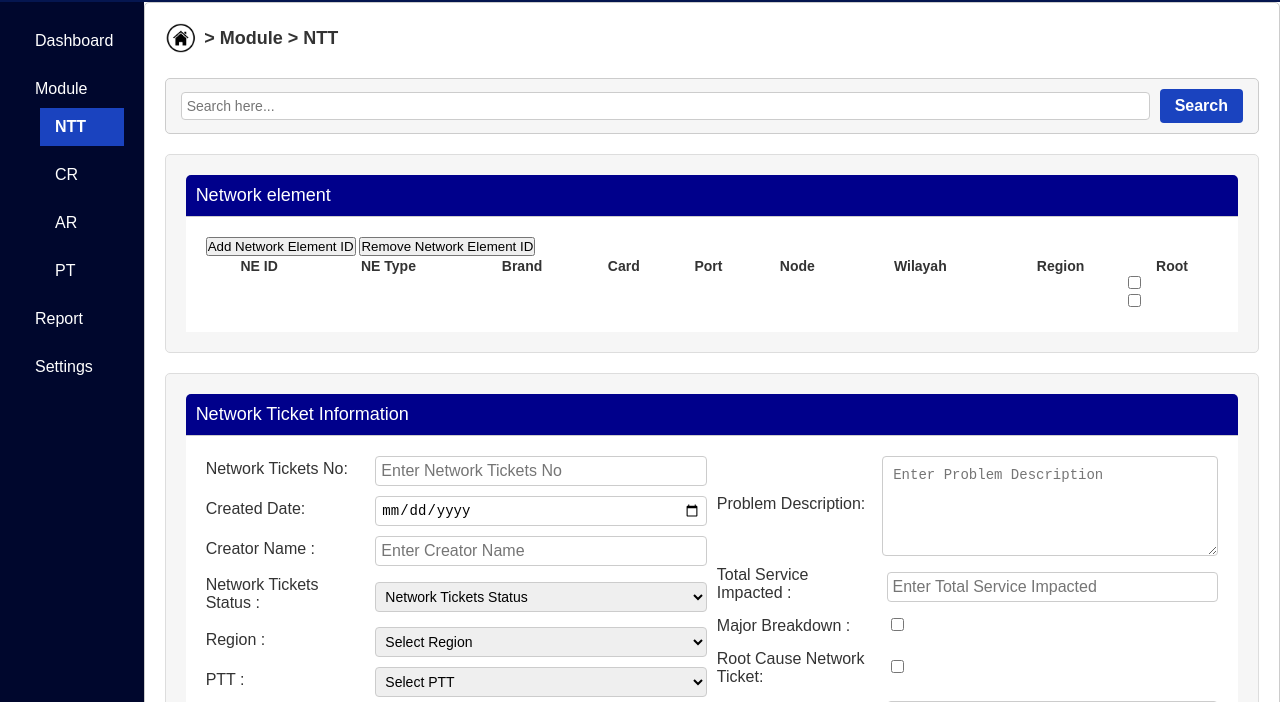
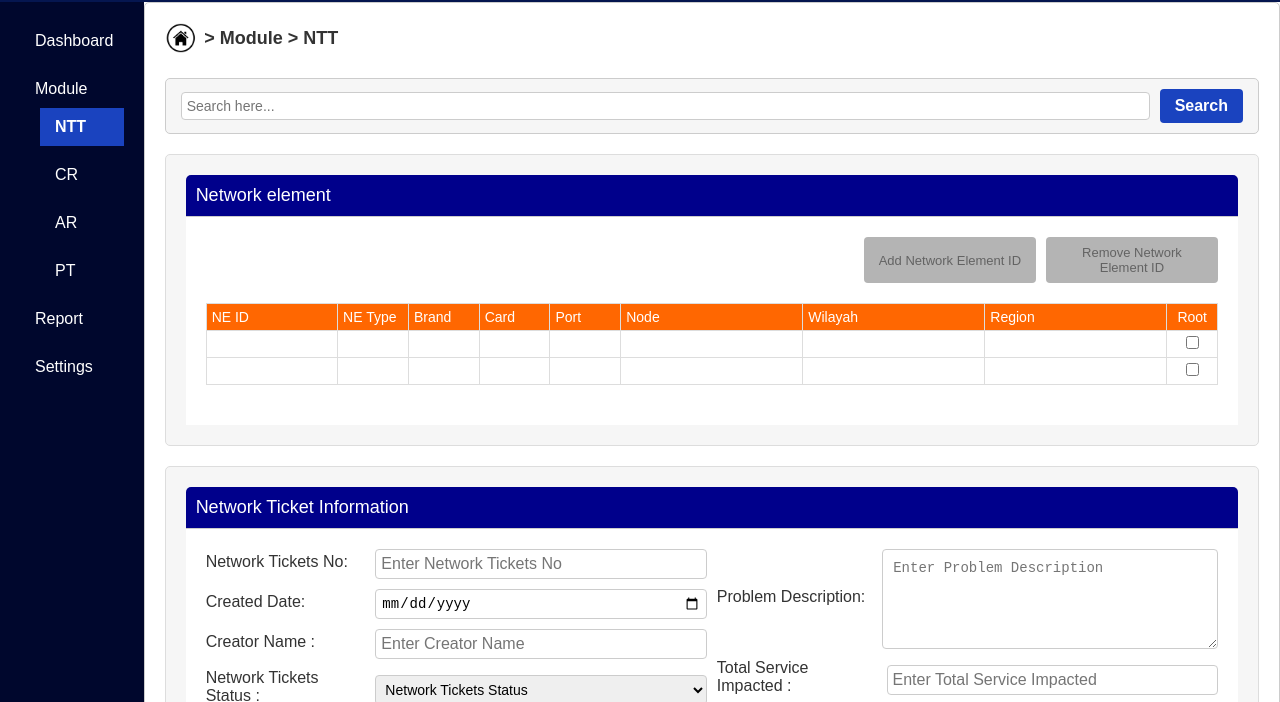
Before and after one commit to WebsiteUI/Interface2, a plain HTML site: page index.html in a window 1280 px wide. Shown: the part 78-780 px from the top of the page. Drawn offline with Linux system fonts and the light colour scheme.

Commit message:
Update page1.css

```diff
--- a/page1.css
+++ b/page1.css
@@ -308,3 +308,86 @@ textarea {
 .submit-button:hover {
     background-color: #163A92; /* Darker blue on hover */
 }
+
+/* Table styles */
+table {
+    border-collapse: collapse;
+    width: 100%;
+    margin: 20px 0;
+    font-size: 14px;
+	background-color: #FFFFFF;
+}
+
+/* Table header styles */
+th, td {
+    border: 1px solid #ddd;
+    padding: 5px;
+	text-align: left;
+}
+
+/* Background color for header */
+th {
+    background-color: #FF6701;
+	color: white;
+	font-weight: normal;
+}
+
+/* Adjust column widths */
+th:nth-child(1), td:nth-child(1) {
+    width: 13%;
+}
+
+th:nth-child(2), td:nth-child(2) {
+    width: 7%;
+}
+
+th:nth-child(3), td:nth-child(3) {
+    width: 7%;
+}
+
+th:nth-child(4), td:nth-child(4) {
+    width: 7%;
+}
+
+th:nth-child(5), td:nth-child(5) {
+    width: 7%;
+}
+
+th:nth-child(6), td:nth-child(6) {
+    width: 18%;
+}
+
+th:nth-child(7), td:nth-child(7) {
+    width: 18%;
+}
+
+th:nth-child(8), td:nth-child(8) {
+    width: 18%;
+}
+
+th:nth-child(9), td:nth-child(9) {
+    width: 5%;
+	text-align:center;
+}
+
+.button-group {
+	display: flex;
+    gap: 10px;
+    margin-bottom: 0px;
+	justify-content: flex-end;
+}
+
+.action-button {
+	width: 17%;
+    background-color: #B4B4B4;
+    color: #636363;
+    padding: 8px 13px;
+    font-size: 13px;
+    border: none;
+    border-radius: 4px;
+    cursor: pointer;
+}
+
+.action-button:hover {
+    background-color: #909090;
+}
```
